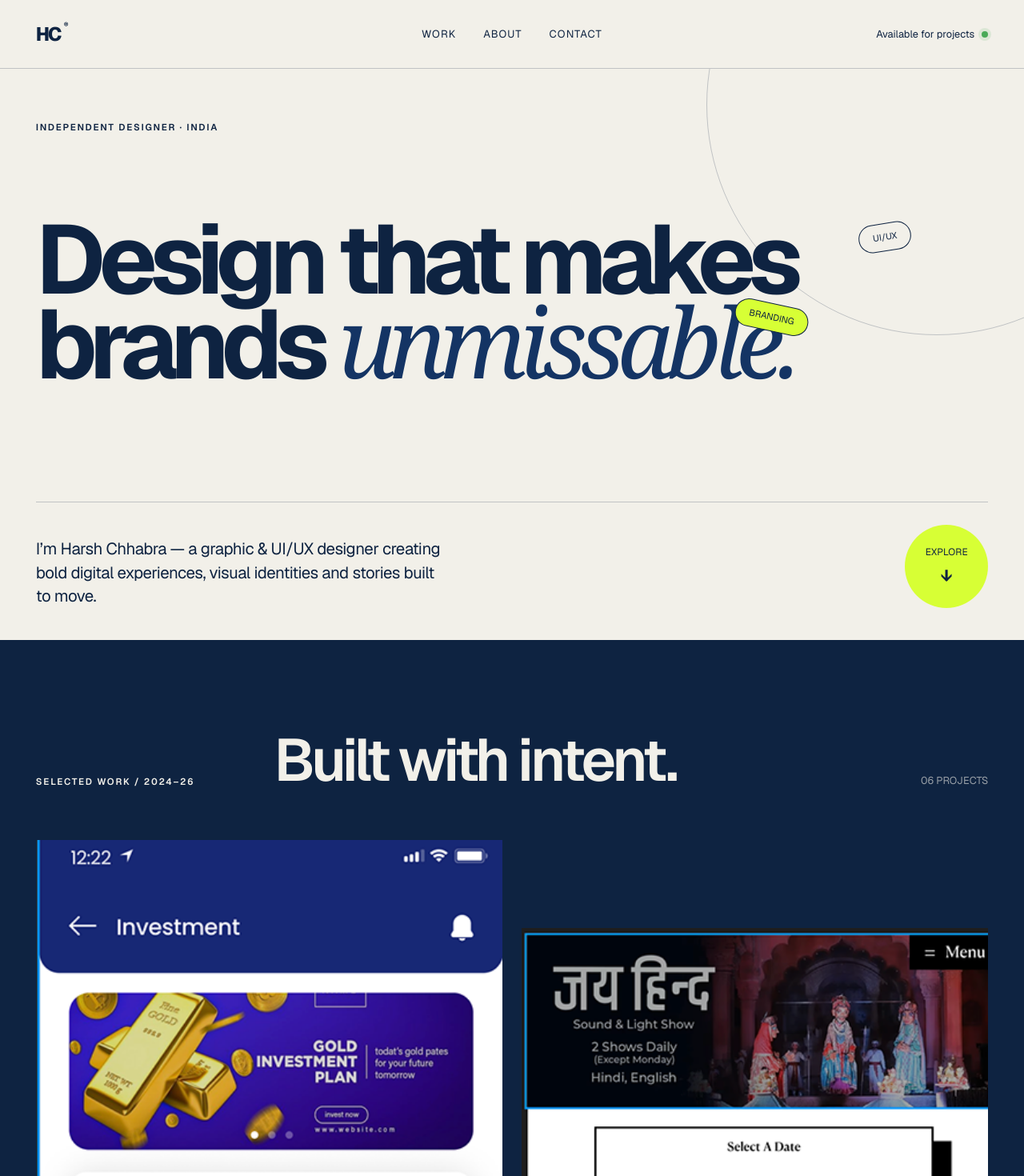
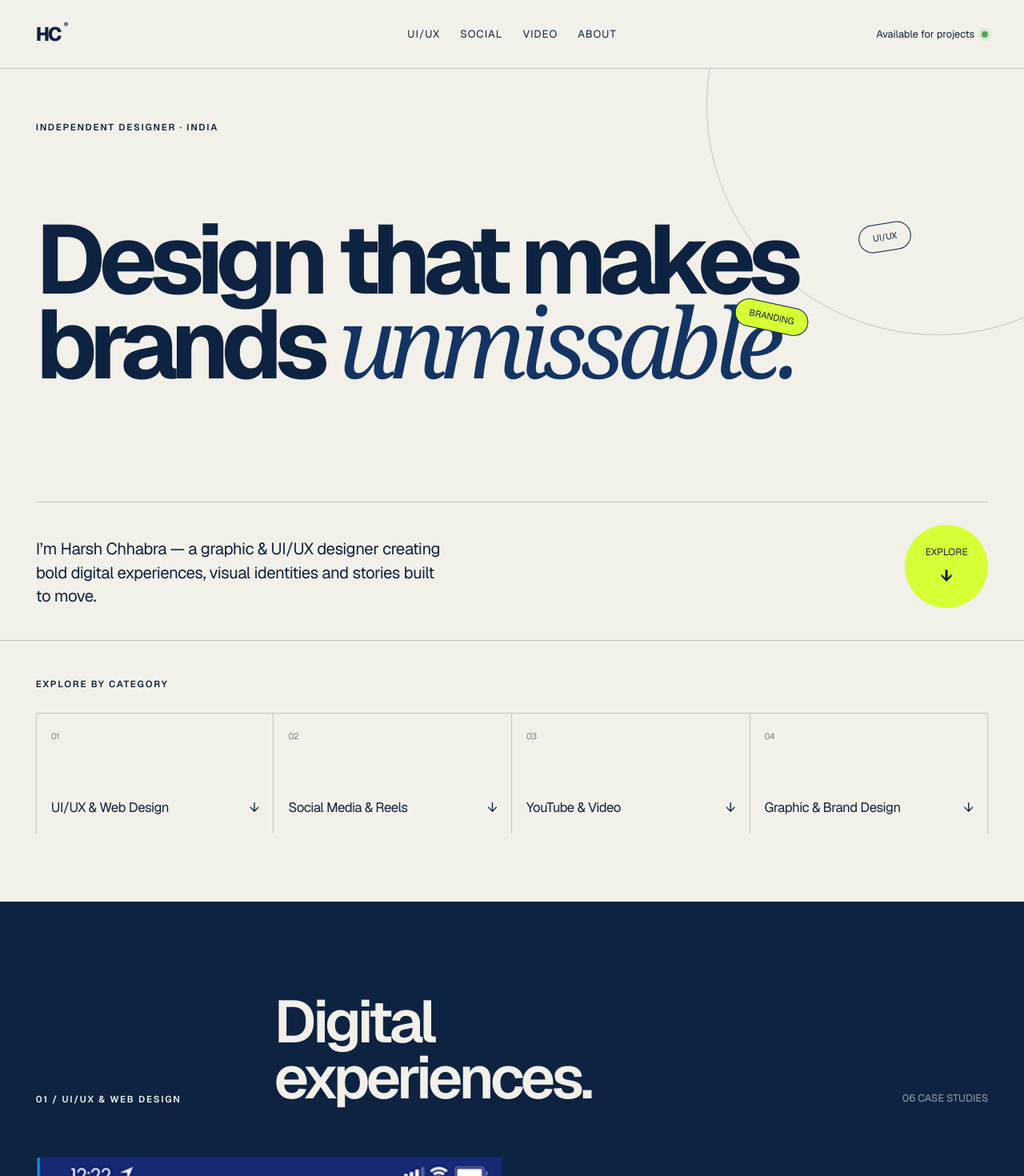
Before and after one commit to Harshch1997/harsh-design-portfolio, a Next.js app: page / in a window 1280 px wide. Shown: the top 1470 px of the page at 80% size. Built offline with nearby package versions, Linux system fonts and the light colour scheme.

Commit message:
Organize portfolio work by category

```diff
--- a/app/globals.css
+++ b/app/globals.css
@@ -58,7 +58,7 @@ a {
 
 nav {
   display: flex;
-  gap: 34px;
+  gap: 25px;
   font-size: 0.82rem;
   text-transform: uppercase;
   letter-spacing: 0.08em;
@@ -194,6 +194,48 @@ nav a:hover,
   right: 21%;
   transform: rotate(12deg);
   background: var(--acid);
+}
+
+.work-index {
+  padding: 45px 3.5vw 85px;
+  border-top: 1px solid var(--line);
+}
+
+.work-index > div {
+  display: grid;
+  grid-template-columns: repeat(4, 1fr);
+  margin-top: 28px;
+  border-top: 1px solid var(--line);
+}
+
+.work-index a {
+  min-height: 150px;
+  padding: 20px 18px;
+  border-right: 1px solid var(--line);
+  display: grid;
+  grid-template-columns: 1fr auto;
+  align-content: space-between;
+  font-size: 1.05rem;
+  letter-spacing: -0.03em;
+  transition: 180ms ease;
+}
+
+.work-index a:first-child {
+  border-left: 1px solid var(--line);
+}
+
+.work-index a:hover {
+  background: var(--acid);
+}
+
+.work-index a span {
+  grid-column: 1 / -1;
+  font-size: 0.67rem;
+  opacity: 0.55;
+}
+
+.work-index a b {
+  font-weight: 400;
 }
 
 .work-section {
@@ -445,6 +487,51 @@ footer h2 {
   padding: 10vw 3.5vw;
 }
 
+.graphic-section {
+  background: #d9d7cd;
+  padding: 9vw 3.5vw;
+  display: grid;
+  grid-template-columns: 1.25fr 0.75fr;
+  gap: 8vw;
+}
+
+.graphic-section h2 {
+  margin: 28px 0 0;
+  max-width: 800px;
+  font-size: clamp(3rem, 6vw, 6.5rem);
+  line-height: 0.92;
+  letter-spacing: -0.065em;
+  font-weight: 560;
+}
+
+.graphic-copy {
+  align-self: end;
+}
+
+.graphic-copy > p {
+  font-size: 1.12rem;
+  line-height: 1.55;
+  margin: 0 0 45px;
+}
+
+.graphic-copy a {
+  display: flex;
+  justify-content: space-between;
+  padding: 20px 0;
+  border-top: 1px solid var(--line);
+  transition: padding 180ms ease;
+}
+
+.graphic-copy a:last-child {
+  border-bottom: 1px solid var(--line);
+}
+
+.graphic-copy a:hover {
+  padding-left: 12px;
+  padding-right: 12px;
+  background: var(--acid);
+}
+
 .about-grid {
   display: grid;
   grid-template-columns: 1.2fr 0.8fr;
@@ -564,6 +651,20 @@ footer h2 {
     padding-top: 90px;
   }
 
+  .work-index {
+    padding-top: 35px;
+    padding-bottom: 65px;
+  }
+
+  .work-index > div {
+    grid-template-columns: 1fr 1fr;
+  }
+
+  .work-index a {
+    min-height: 125px;
+    border-bottom: 1px solid var(--line);
+  }
+
   .section-heading {
     grid-template-columns: 1fr auto;
   }
@@ -590,7 +691,8 @@ footer h2 {
 
   .brand-section,
   .motion-section,
-  .about-grid {
+  .about-grid,
+  .graphic-section {
     grid-template-columns: 1fr;
   }
 
--- a/app/page.tsx
+++ b/app/page.tsx
@@ -88,9 +88,10 @@ export default function Home() {
           HC<span>®</span>
         </a>
         <nav aria-label="Main navigation">
-          <a href="#work">Work</a>
+          <a href="#work">UI/UX</a>
+          <a href="#social">Social</a>
+          <a href="#video">Video</a>
           <a href="#about">About</a>
-          <a href="#contact">Contact</a>
         </nav>
         <a
           className="availability"
@@ -123,11 +124,37 @@ export default function Home() {
         <div className="hero-orbit orbit-two">Branding</div>
       </section>
 
+      <section className="work-index" aria-label="Portfolio categories">
+        <p className="kicker">Explore by category</p>
+        <div>
+          <a href="#work">
+            <span>01</span>
+            UI/UX &amp; Web Design
+            <b>↓</b>
+          </a>
+          <a href="#social">
+            <span>02</span>
+            Social Media &amp; Reels
+            <b>↓</b>
+          </a>
+          <a href="#video">
+            <span>03</span>
+            YouTube &amp; Video
+            <b>↓</b>
+          </a>
+          <a href="#graphic">
+            <span>04</span>
+            Graphic &amp; Brand Design
+            <b>↓</b>
+          </a>
+        </div>
+      </section>
+
       <section className="work-section" id="work">
         <div className="section-heading">
-          <p className="kicker">Selected work / 2024–26</p>
-          <h2>Built with intent.</h2>
-          <p className="count">06 projects</p>
+          <p className="kicker">01 / UI/UX &amp; Web Design</p>
+          <h2>Digital experiences.</h2>
+          <p className="count">06 case studies</p>
         </div>
 
         <div className="work-grid">
@@ -166,13 +193,13 @@ export default function Home() {
         </a>
       </section>
 
-      <section className="brand-section">
+      <section className="brand-section" id="social">
         <div className="brand-intro">
-          <p className="kicker">Brand collaborations</p>
-          <h2>From feed to feeling.</h2>
+          <p className="kicker">02 / Social Media &amp; Reels</p>
+          <h2>Feeds that move.</h2>
           <p>
-            Social-first systems and campaign worlds that give growing brands a
-            distinct, consistent voice.
+            All social-first work lives here: reel concepts, campaign creatives,
+            content systems and visual storytelling for growing brands.
           </p>
         </div>
         <div className="brand-list">
@@ -192,12 +219,12 @@ export default function Home() {
         </div>
       </section>
 
-      <section className="motion-section">
+      <section className="motion-section" id="video">
         <div className="motion-copy">
-          <p className="kicker">Motion &amp; video</p>
-          <h2>Stories that don’t sit still.</h2>
+          <p className="kicker">03 / YouTube &amp; Long-form Video</p>
+          <h2>Stories with a longer arc.</h2>
           <p>
-            Visual direction, content design and video storytelling across
+            Channel identity, thumbnails and long-form visual storytelling for
             original shows and purpose-led education.
           </p>
         </div>
@@ -225,6 +252,33 @@ export default function Home() {
               <strong>Go Sharpener</strong>
             </span>
             <Arrow />
+          </a>
+        </div>
+      </section>
+
+      <section className="graphic-section" id="graphic">
+        <div>
+          <p className="kicker">04 / Graphic &amp; Brand Design</p>
+          <h2>Identity, print &amp; everything visual.</h2>
+        </div>
+        <div className="graphic-copy">
+          <p>
+            Logos, packaging, campaign key visuals, posters and brand systems —
+            collected separately from digital product and social work.
+          </p>
+          <a
+            href="https://www.behance.net/harshchhabra"
+            target="_blank"
+            rel="noreferrer"
+          >
+            Browse graphic design archive <Arrow />
+          </a>
+          <a
+            href="https://drive.google.com/drive/folders/1Qg2Xu1e8smwU4gVpHackjyd1pDCxrWGo?usp=sharing"
+            target="_blank"
+            rel="noreferrer"
+          >
+            Open complete portfolio drive <Arrow />
           </a>
         </div>
       </section>
```
